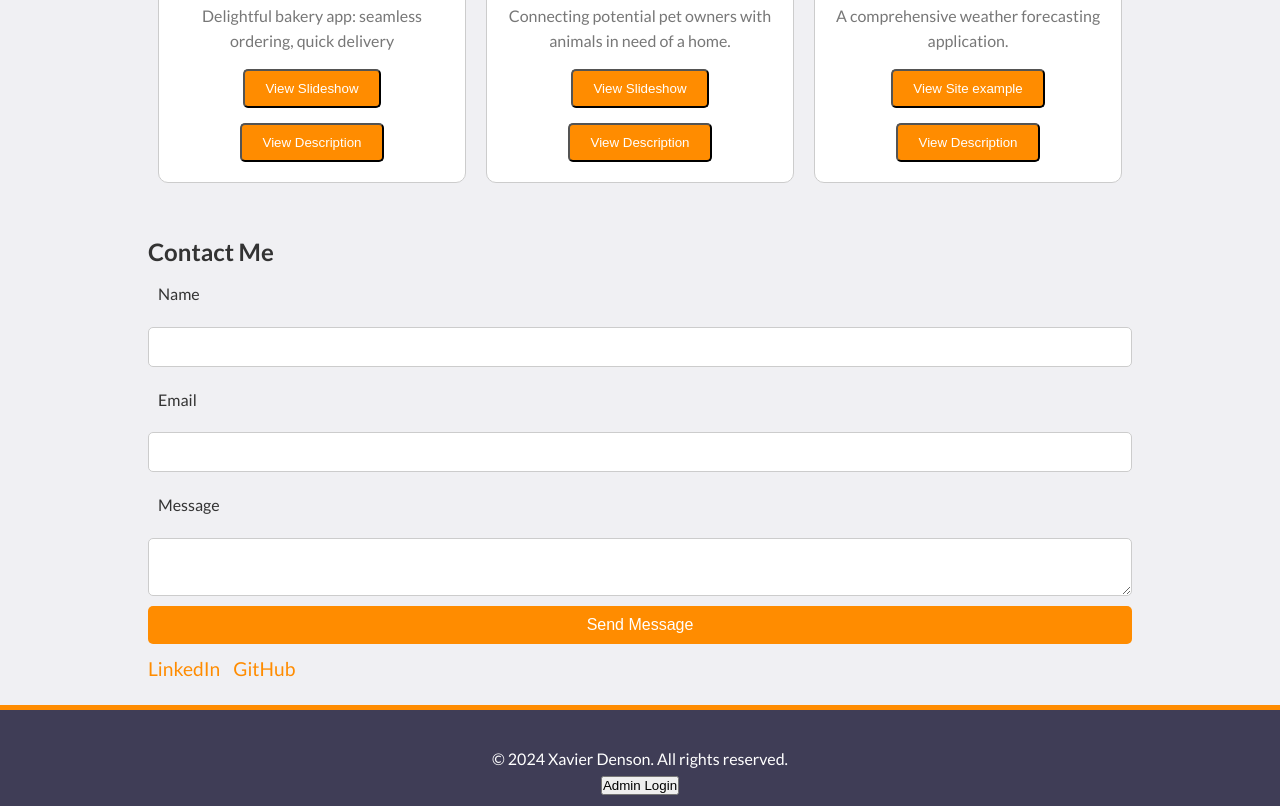
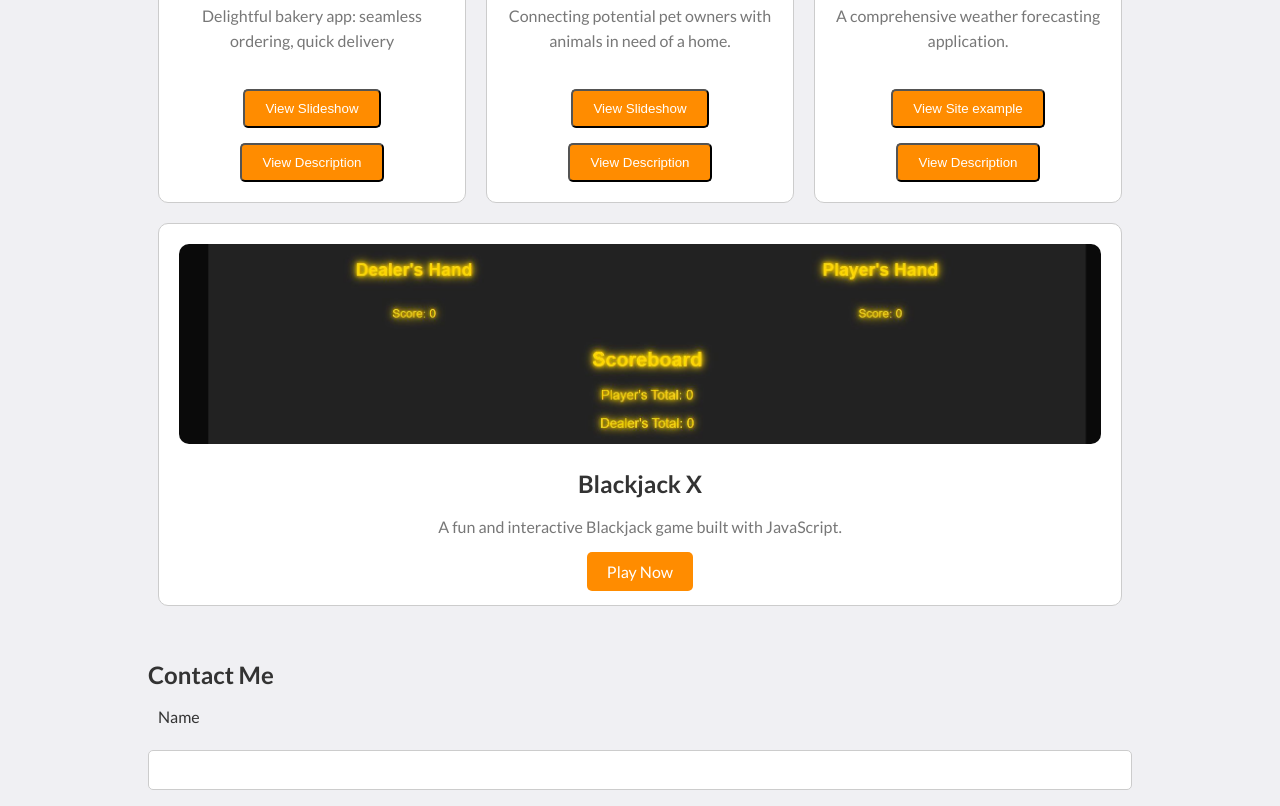
Before and after one commit to weaponxd253/weaponxd253.github.io, a plain HTML site: page index.html in a window 1280 px wide. Shown: the part 2283-3089 px from the top of the page. Drawn offline with nearby package versions, Linux system fonts and the light colour scheme.

Commit message:
Added Blackjack

```diff
--- a/index.html
+++ b/index.html
@@ -80,6 +80,12 @@
                     <p>A comprehensive weather forecasting application.</p>
                     <button class="btn" onclick="openModal('weatherSiteModal')">View Site example</button>
                     <button class="btn" onclick="openDescriptionModal('weatherDescriptionModal')">View Description</button>
+                </div>
+                <div class="project">
+                    <img src="assets/images/blackjack_thumbnail.jpg" alt="Blackjack Game project image">
+                    <h3>Blackjack X</h3>
+                    <p>A fun and interactive Blackjack game built with JavaScript.</p>
+                    <a href="https://weaponxd253.github.io/blackjack" target="_blank" class="btn">Play Now</a>
                 </div>
             </div>
         </div>
--- a/styles.css
+++ b/styles.css
@@ -268,7 +268,6 @@ header nav ul li a:hover {
 .about .resume-links .btn:hover {
     transform: scale(1.05);
 }
-
 .portfolio .projects {
     display: flex;
     flex-wrap: wrap;
@@ -307,6 +306,7 @@ header nav ul li a:hover {
     margin-top: 10px;
     font-size: 1rem;
     color: #777;
+    margin-bottom: 20px; /* Add margin-bottom for spacing */
 }
 
 .portfolio .project .btn {
@@ -322,6 +322,8 @@ header nav ul li a:hover {
 .portfolio .project .btn:hover {
     background: var(--secondary-color);
 }
+
+
 
 .contact form label, .contact form input, .contact form textarea, .contact form button {
     display: block;
@@ -483,3 +485,15 @@ img.profile-img {
     border-radius: 10px;
     box-shadow: 0 4px 8px rgba(0, 0, 0, 0.1);
 }
+
+@media (max-width: 768px) {
+    .portfolio .project {
+        flex: 1 1 45%;
+    }
+}
+
+@media (max-width: 480px) {
+    .portfolio .project {
+        flex: 1 1 100%;
+    }
+}
```
Also changed, not shown: assets/images/blackjack_thumbnail.jpg (added).
